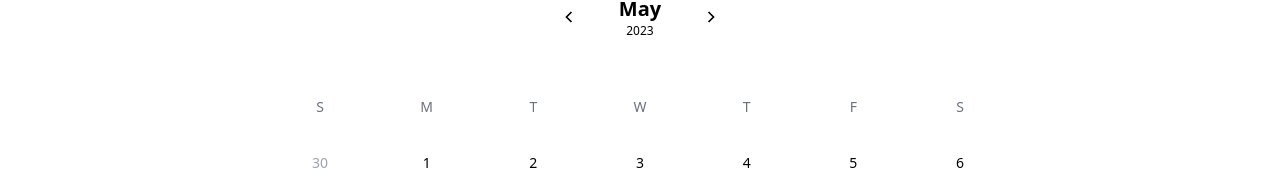
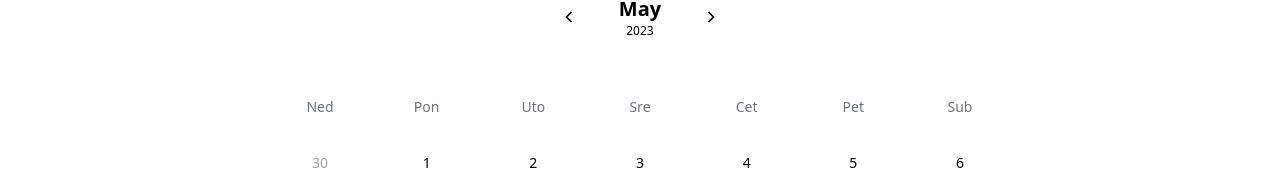
Before and after one commit to aleksa12432/Calendar-App-ReactJS, a React (Create React App) app: page /calendar in a window 1280 px wide. Shown: the part 247-432 px from the top of the page. Built offline with nearby package versions, Linux system fonts and the light colour scheme.

Commit message:
Promenjen format dana u nedelji

```diff
--- a/src/Calendar.jsx
+++ b/src/Calendar.jsx
@@ -5,7 +5,7 @@ import cn from "./util/cn";
 import { GrFormNext, GrFormPrevious } from "react-icons/gr";
 
 export default function Calendar() {
-  const days = ["S", "M", "T", "W", "T", "F", "S"];
+   const days = ["Ned", "Pon", "Uto", "Sre", "Cet", "Pet", "Sub"];
   const currentDate = dayjs();
   const [today, setToday] = useState(currentDate);
   const [selectDate, setSelectDate] = useState(currentDate);
```
